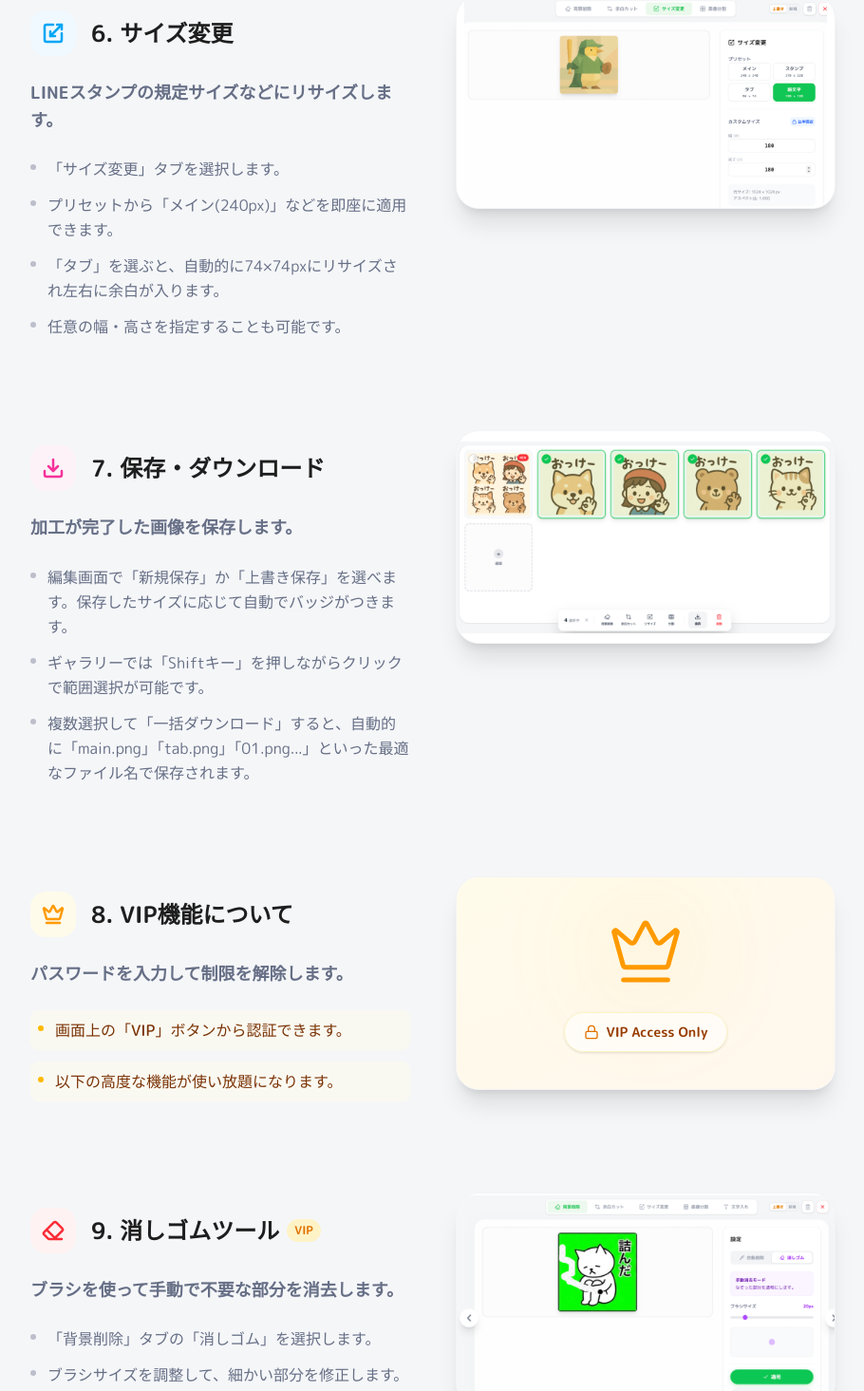
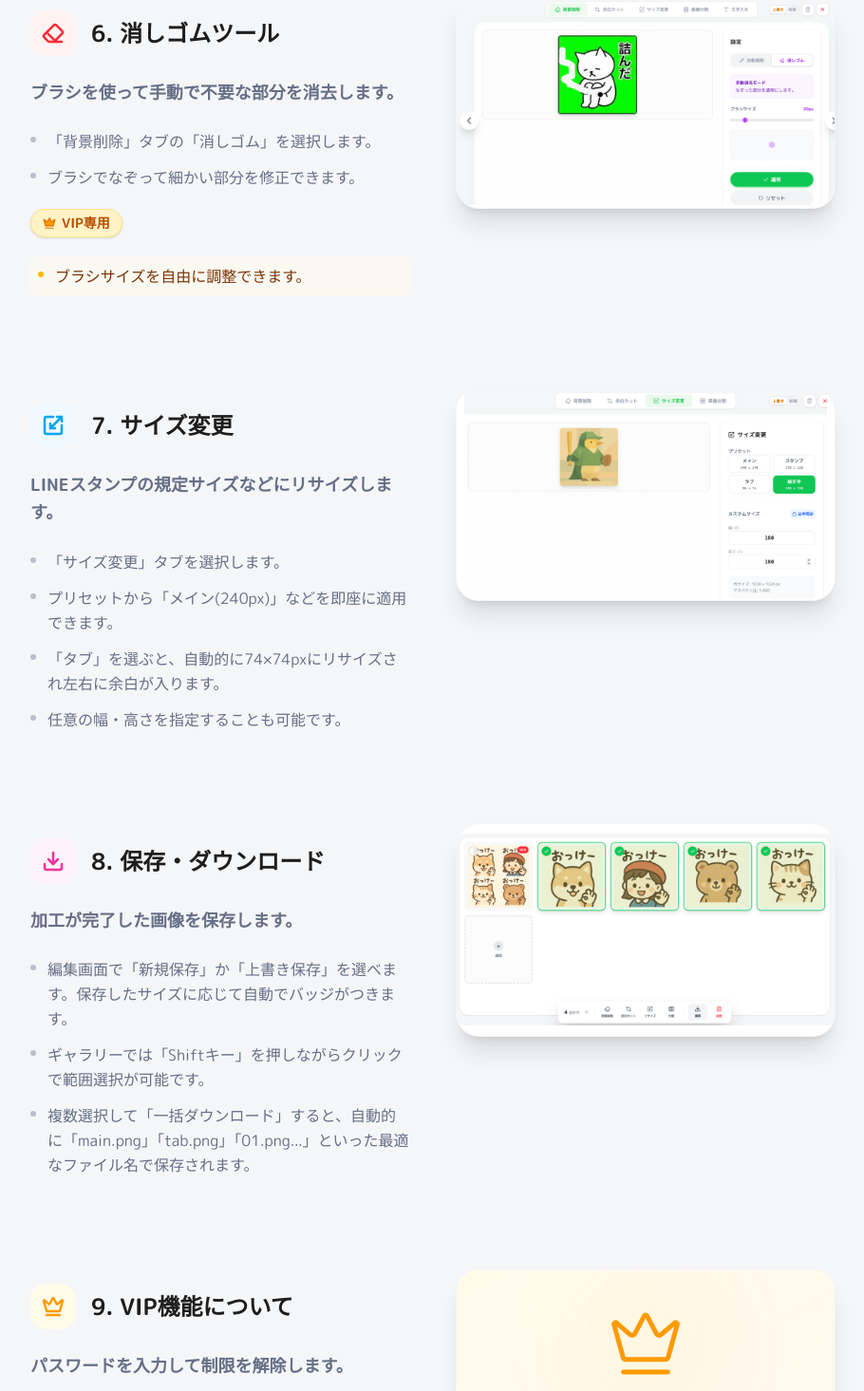
Before and after one commit to Lchiki-nl/Stamp-Image-Tools, a Next.js app: page /how-to-use in a window 1280 px wide. Shown: the part 2519-3984 px from the top of the page at 95% size, without its empty margins (184-1094 px from the left). Built offline with nearby package versions, Linux system fonts and the light colour scheme; no server answers.

Commit message:
feat: 消しゴムツールのVIP認証ロジックを更新し、サイズ調整をVIP限定とし、ボタンのVIP表示を削除しました。

```diff
--- a/src/app/how-to-use/steps.ts
+++ b/src/app/how-to-use/steps.ts
@@ -72,8 +72,22 @@ export const steps = [
     bg: "bg-green-50"
   },
   {
+    id: "eraser",
+    title: "6. 消しゴムツール",
+    icon: Eraser,
+    description: "ブラシを使って手動で不要な部分を消去します。",
+    details: [
+      "「背景削除」タブの「消しゴム」を選択します。",
+      "ブラシでなぞって細かい部分を修正できます。",
+      "[SEP_VIP]",
+      "ブラシサイズを自由に調整できます。"
+    ],
+    color: "text-red-500",
+    bg: "bg-red-50"
+  },
+  {
     id: "resize",
-    title: "6. サイズ変更",
+    title: "7. サイズ変更",
     icon: Scaling,
     description: "LINEスタンプの規定サイズなどにリサイズします。",
     details: [
@@ -87,7 +101,7 @@ export const steps = [
   },
   {
     id: "save",
-    title: "7. 保存・ダウンロード",
+    title: "8. 保存・ダウンロード",
     icon: Download,
     description: "加工が完了した画像を保存します。",
     details: [
@@ -101,7 +115,7 @@ export const steps = [
   // === VIP Features ===
   {
     id: "vip",
-    title: "8. VIP機能について",
+    title: "9. VIP機能について",
     icon: Crown,
     description: "パスワードを入力して制限を解除します。",
     details: [
@@ -110,20 +124,6 @@ export const steps = [
     ],
     color: "text-amber-500",
     bg: "bg-amber-50"
-  },
-  {
-    id: "eraser",
-    title: "9. 消しゴムツール",
-    icon: Eraser,
-    description: "ブラシを使って手動で不要な部分を消去します。",
-    details: [
-      "「背景削除」タブの「消しゴム」を選択します。",
-      "ブラシサイズを調整して、細かい部分を修正します。",
-      "リセットボタンで元の状態に戻せます。"
-    ],
-    color: "text-red-500",
-    bg: "bg-red-50",
-    isVip: true
   },
   {
     id: "text",
--- a/src/components/tools/BackgroundRemovalTool.tsx
+++ b/src/components/tools/BackgroundRemovalTool.tsx
@@ -1,7 +1,7 @@
 "use client";
 
 import { useState, useRef, useCallback, useEffect, type RefObject } from "react";
-import { Pipette, RotateCcw, Check, Eraser, Lock } from "lucide-react";
+import { Pipette, RotateCcw, Check, Eraser } from "lucide-react";
 import { FileDropzone } from "@/components/shared/FileDropzone";
 import { ImageCanvas, type ImageCanvasHandle } from "@/components/shared/ImageCanvas";
 import { removeBackground, rgbToHex, hexToRgb, type RGBColor } from "@/lib/image-utils";
@@ -36,7 +36,7 @@ export function BackgroundRemovalTool({ className = "", embeddedImage, embeddedC
   const [clickFeedback, setClickFeedback] = useState<{ x: number; y: number; color: string } | null>(null);
 
   // Eraser / VIP State
-  const { isVip, unlockVip } = useVipStatus();
+  const { isVip } = useVipStatus();
   const [isVipModalOpen, setIsVipModalOpen] = useState(false);
   const [mode, setMode] = useState<'auto' | 'eraser'>('auto');
   const [eraserSize, setEraserSize] = useState(20);
@@ -280,26 +280,15 @@ export function BackgroundRemovalTool({ className = "", embeddedImage, embeddedC
                   自動削除
               </button>
               <button
-                  onClick={() => !isVip ? setIsVipModalOpen(true) : setMode('eraser')}
+                  onClick={() => setMode('eraser')}
                   className={`flex-1 py-2 rounded-lg text-sm font-bold transition-all flex items-center justify-center gap-2 ${
                     mode === 'eraser'
                       ? 'bg-white shadow text-purple-600'
-                      : !isVip
-                        ? 'text-amber-600 border border-amber-300'
-                        : 'text-gray-400 hover:text-gray-600'
+                      : 'text-gray-400 hover:text-gray-600'
                   }`}
-                  style={!isVip && mode !== 'eraser' ? {
-                    background: 'linear-gradient(to right, #fef3c7, #fef9c3)',
-                  } : undefined}
               >
-                  <Eraser size={16} className={!isVip ? 'text-amber-500' : ''} />
+                  <Eraser size={16} />
                   消しゴム
-                  {!isVip && (
-                    <span className="flex items-center gap-0 px-1 py-0 bg-amber-500 text-white rounded text-[8px] font-bold">
-                      <Lock size={7} />
-                      VIP
-                    </span>
-                  )}
               </button>
           </div>
 
@@ -384,9 +373,22 @@ export function BackgroundRemovalTool({ className = "", embeddedImage, embeddedC
                         min="5"
                         max="100"
                         value={eraserSize}
-                        onChange={(e) => setEraserSize(Number(e.target.value))}
+                        onChange={(e) => {
+                            if (!isVip) {
+                                setIsVipModalOpen(true);
+                            } else {
+                                setEraserSize(Number(e.target.value));
+                            }
+                        }}
                         className="w-full h-2 bg-gray-200 rounded-full appearance-none cursor-pointer accent-purple-500"
+                        disabled={!isVip}
                     />
+                    {!isVip && (
+                        <p className="text-xs text-amber-600 font-medium flex items-center gap-1 mt-2">
+                            <svg xmlns="http://www.w3.org/2000/svg" width="12" height="12" viewBox="0 0 24 24" fill="none" stroke="currentColor" strokeWidth="2" strokeLinecap="round" strokeLinejoin="round"><rect width="18" height="11" x="3" y="11" rx="2" ry="2"/><path d="M7 11V7a5 5 0 0 1 10 0v4"/></svg>
+                            VIP 認証でサイズ調整が可能になります
+                        </p>
+                    )}
                     <div className="flex justify-center h-24 items-center bg-gray-50 rounded-xl border border-dashed border-gray-200 mt-4">
                         <div
                             className="bg-purple-400/50 rounded-full"
@@ -421,7 +423,7 @@ export function BackgroundRemovalTool({ className = "", embeddedImage, embeddedC
           </div>
         </div>
       )}
-      {isVipModalOpen && <VipAuthModal isOpen={isVipModalOpen} onClose={() => setIsVipModalOpen(false)} onAuthenticate={unlockVip} />}
+      {isVipModalOpen && <VipAuthModal isOpen={isVipModalOpen} onClose={() => setIsVipModalOpen(false)} />}
       {mode === 'eraser' && <EraserCursor size={eraserSize} />}
     </div>
   );
```
